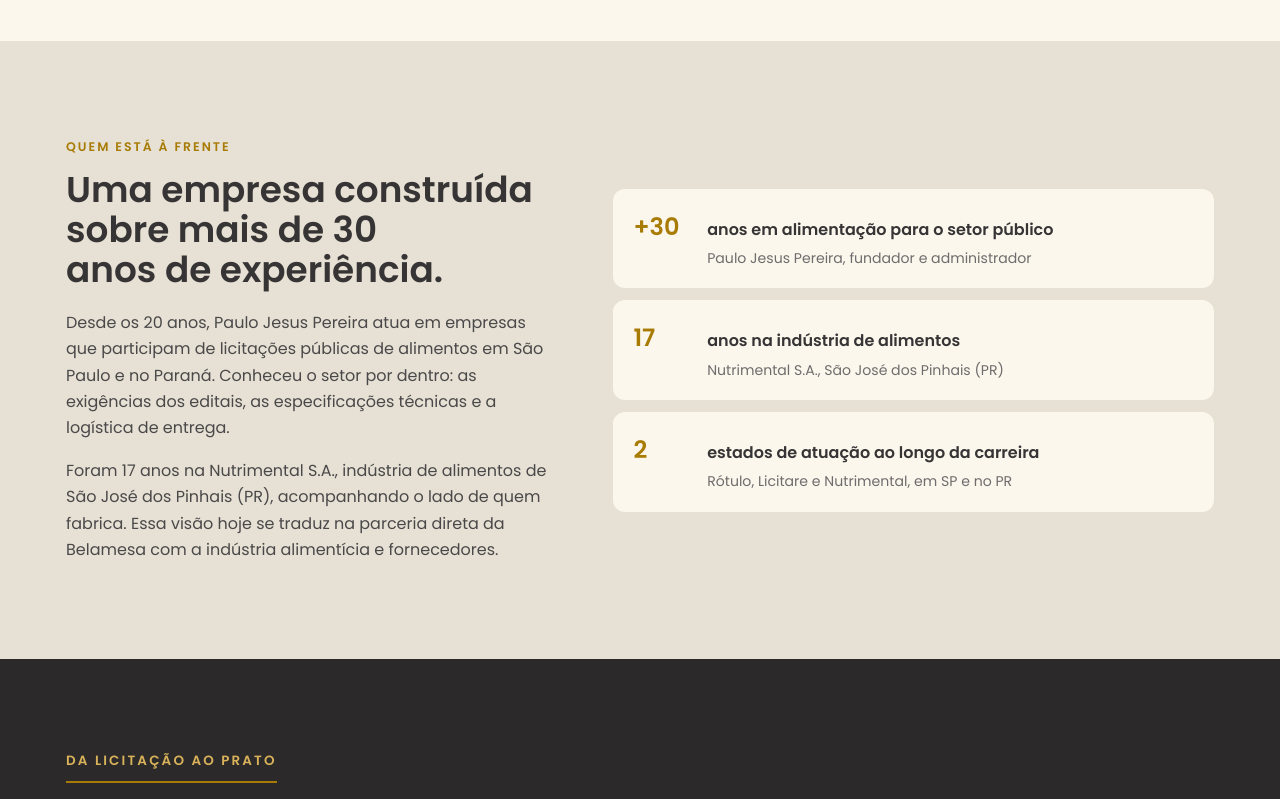
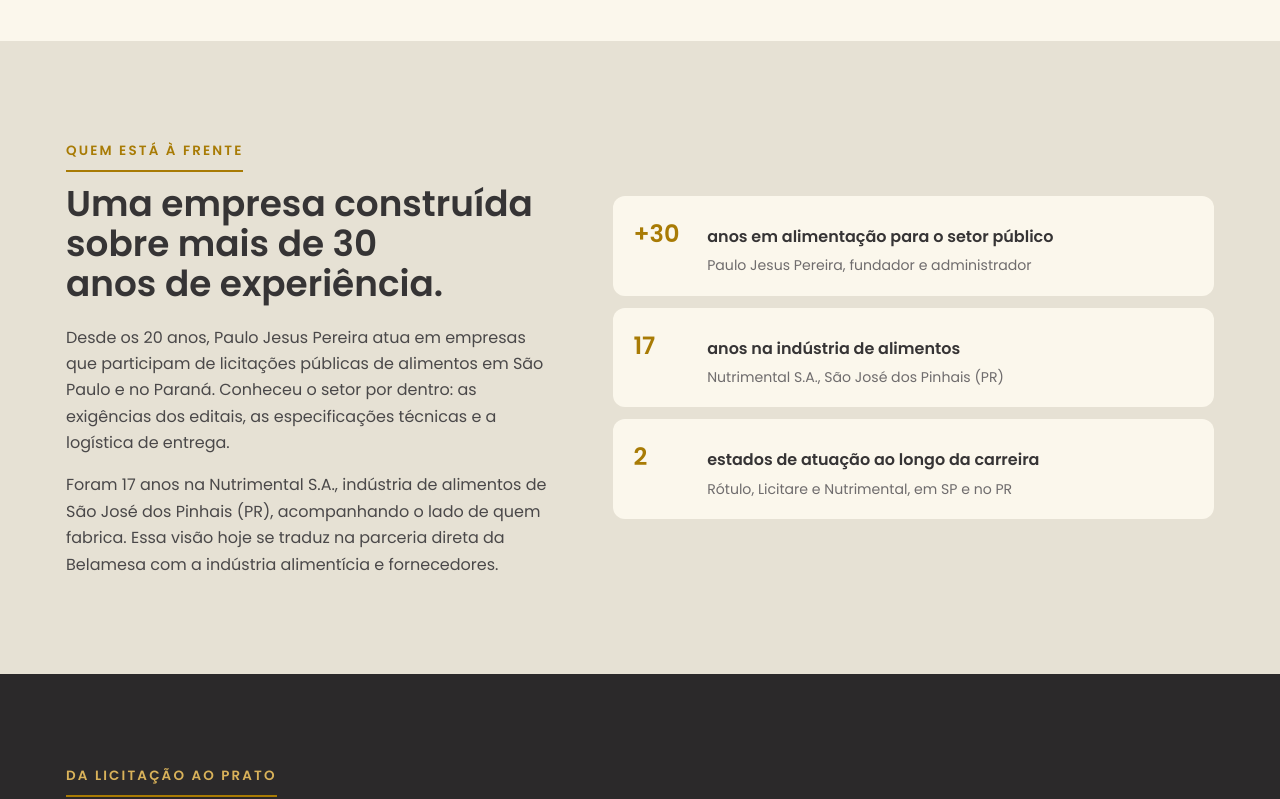
Before and after one commit to ivantorresmus-wq/belamesa-site, a plain HTML site: page index.html in a window 1280 px wide. Shown: the part 1740-2539 px from the top of the page. Drawn offline with Linux system fonts and the light colour scheme.

Commit message:
Eyebrows de seção sublinhados em dourado (padrão do site)
Co-Authored-By: Claude Opus 5.5 <noreply@anthropic.com>
Claude-Session: https://claude.ai/code/session_01U54LKjMxYZ4LYBqHnsRsdb

```diff
--- a/index.html
+++ b/index.html
@@ -39,6 +39,8 @@ a{color:inherit}
 .wrap{max-width:var(--maxw);margin-inline:auto;padding-left:var(--gut-l);padding-right:var(--gut-r)}
 .eyebrow{font-size:.78rem;font-weight:600;letter-spacing:.16em;text-transform:uppercase;color:var(--gold)}
 .dark .eyebrow{color:var(--gold-soft)}
+/* assinatura: eyebrows de seção sublinhados em dourado (exceto topo e manifesto) */
+section:not(.hero):not(.manifesto) .eyebrow{display:inline-block;justify-self:start;align-self:start;width:fit-content;padding-bottom:8px;border-bottom:2px solid var(--gold);font-size:.84rem}
 .btn{display:inline-flex;align-items:center;gap:.6em;padding:.85em 1.5em;border-radius:999px;font-weight:500;font-size:.95rem;text-decoration:none;transition:background .25s,color .25s,transform .25s;border:1px solid transparent;cursor:pointer;font-family:var(--body)}
 .btn-gold{background:var(--gold);color:var(--white)}
 .btn-gold:hover{background:#946b02;transform:translateY(-1px)}
@@ -134,7 +136,7 @@ body::before{content:"";position:fixed;inset:0 0 auto;height:env(safe-area-inset
 .journey .head{display:flex;justify-content:space-between;align-items:end;gap:24px;flex-wrap:wrap}
 .journey h2{font-size:clamp(1.7rem,3vw,2.5rem);font-weight:600;margin-top:12px;max-width:20ch}
 .journey .head p{color:rgba(255,255,255,.7);max-width:44ch;margin-top:12px}
-.journey .head .eyebrow{color:var(--gold-soft);display:inline-block;margin-top:0;padding-bottom:8px;border-bottom:2px solid var(--gold);font-size:.84rem}
+.journey .head .eyebrow{color:var(--gold-soft);margin-top:0}
 .arrows{display:flex;gap:10px}
 .arrows button{width:46px;height:46px;border-radius:50%;border:1px solid rgba(255,255,255,.3);background:transparent;color:var(--white);font-size:1.2rem;cursor:pointer;transition:background .2s}
 .arrows button:hover{background:rgba(255,255,255,.12)}
```
